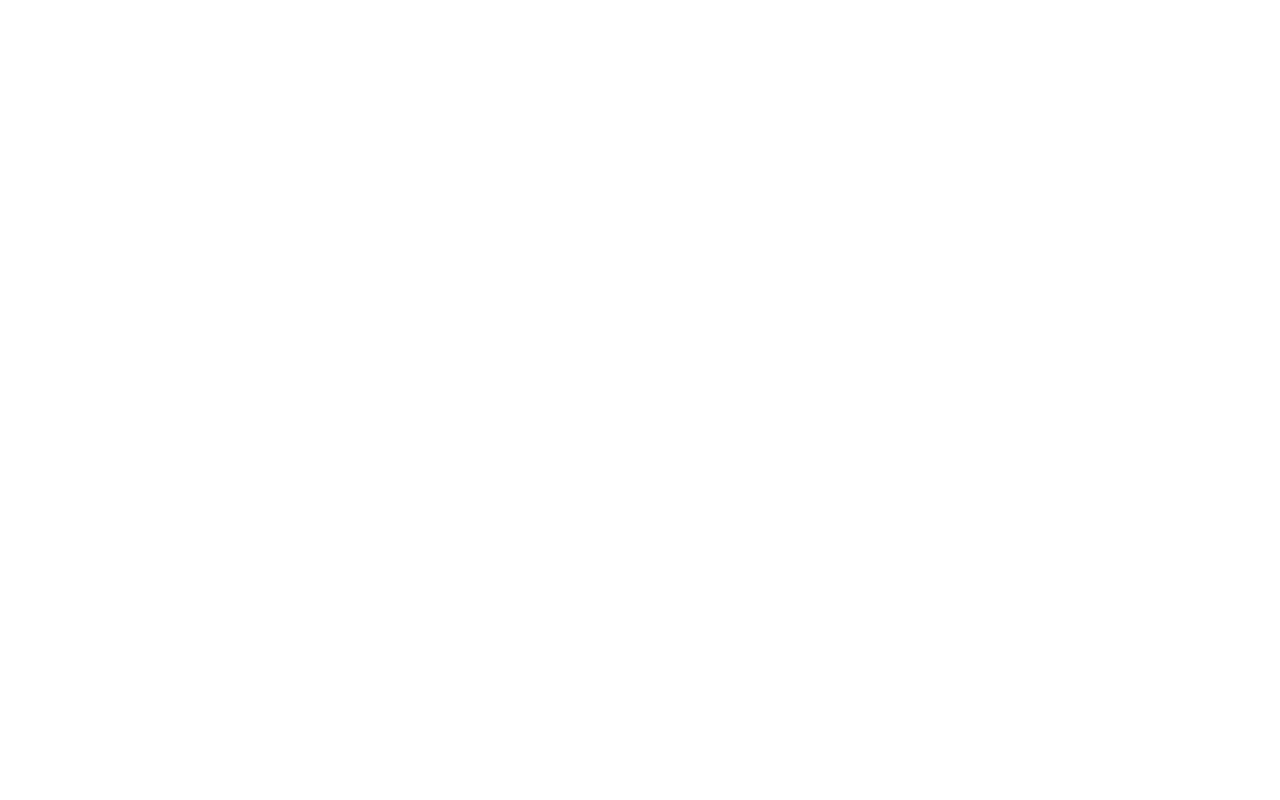
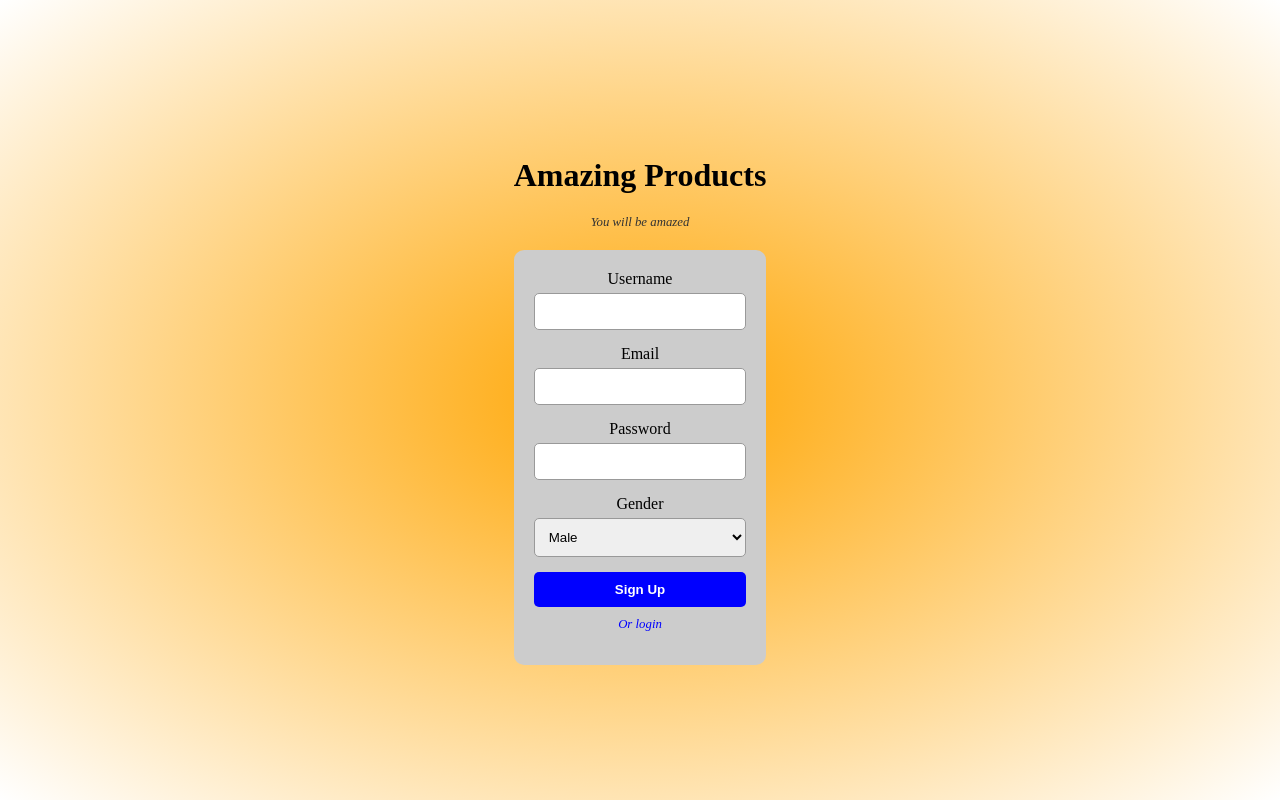
Before and after one commit to StijnRis/MovieRecommender, a plain HTML site: page signup/page.html in a window 1280 px wide. Drawn offline with Linux system fonts and the light colour scheme.

Commit message:
Add signup page

```diff
--- a/signup/page.html
+++ b/signup/page.html
@@ -1,11 +1,42 @@
 <!DOCTYPE html>
 <html lang="en">
-<head>
-    <meta charset="UTF-8">
-    <meta name="viewport" content="width=device-width, initial-scale=1.0">
-    <title>Document</title>
-</head>
-<body>
+  <head>
+    <meta charset="UTF-8" />
+    <meta name="viewport" content="width=device-width, initial-scale=1.0" />
+    <title>Sign Up Page</title>
+    <link rel="stylesheet" href="style.css" />
+  </head>
 
-</body>
+  <body>
+    <div class="container">
+      <header>
+        <h1>Amazing Products</h1>
+        <p class="subtitle">You will be amazed</p>
+      </header>
+      <div class="signup-box">
+        <form>
+          <label for="username">Username</label>
+          <input type="text" id="username" name="username" required />
+
+          <label for="email">Email</label>
+          <input type="email" id="email" name="email" required />
+
+          <label for="password">Password</label>
+          <input type="password" id="password" name="password" required />
+
+          <label for="gender">Gender</label>
+          <select id="gender" name="gender">
+            <option value="male">Male</option>
+            <option value="female">Female</option>
+            <option value="other">Other</option>
+          </select>
+
+          <button type="submit" class="signup-btn">
+            <strong>Sign Up</strong>
+          </button>
+          <p class="login-msg">Or login</p>
+        </form>
+      </div>
+    </div>
+  </body>
 </html>
--- a/signup/style.css
+++ b/signup/style.css
@@ -0,0 +1,66 @@
+body {
+  margin: 0;
+  display: flex;
+  align-items: center;
+  justify-content: center;
+  height: 100vh;
+  background: radial-gradient(orange, white);
+}
+
+.container {
+  text-align: center;
+}
+
+header {
+  background: none;
+  margin-bottom: 20px;
+}
+
+h1 {
+  font-size: 2em;
+}
+
+.subtitle {
+  font-style: italic;
+  font-size: 0.8em;
+  color: #333;
+}
+
+.signup-box {
+  background: #ccc;
+  padding: 20px;
+  border-radius: 10px;
+}
+
+form {
+  display: flex;
+  flex-direction: column;
+}
+
+label {
+  margin-bottom: 5px;
+}
+
+input,
+select {
+  padding: 10px;
+  margin-bottom: 15px;
+  border: 1px solid #999;
+  border-radius: 5px;
+}
+
+.signup-btn {
+  background: blue;
+  color: white;
+  padding: 10px;
+  border: none;
+  border-radius: 5px;
+  cursor: pointer;
+}
+
+.login-msg {
+  font-style: italic;
+  font-size: 0.8em;
+  color: blue;
+  margin-top: 10px;
+}
```
